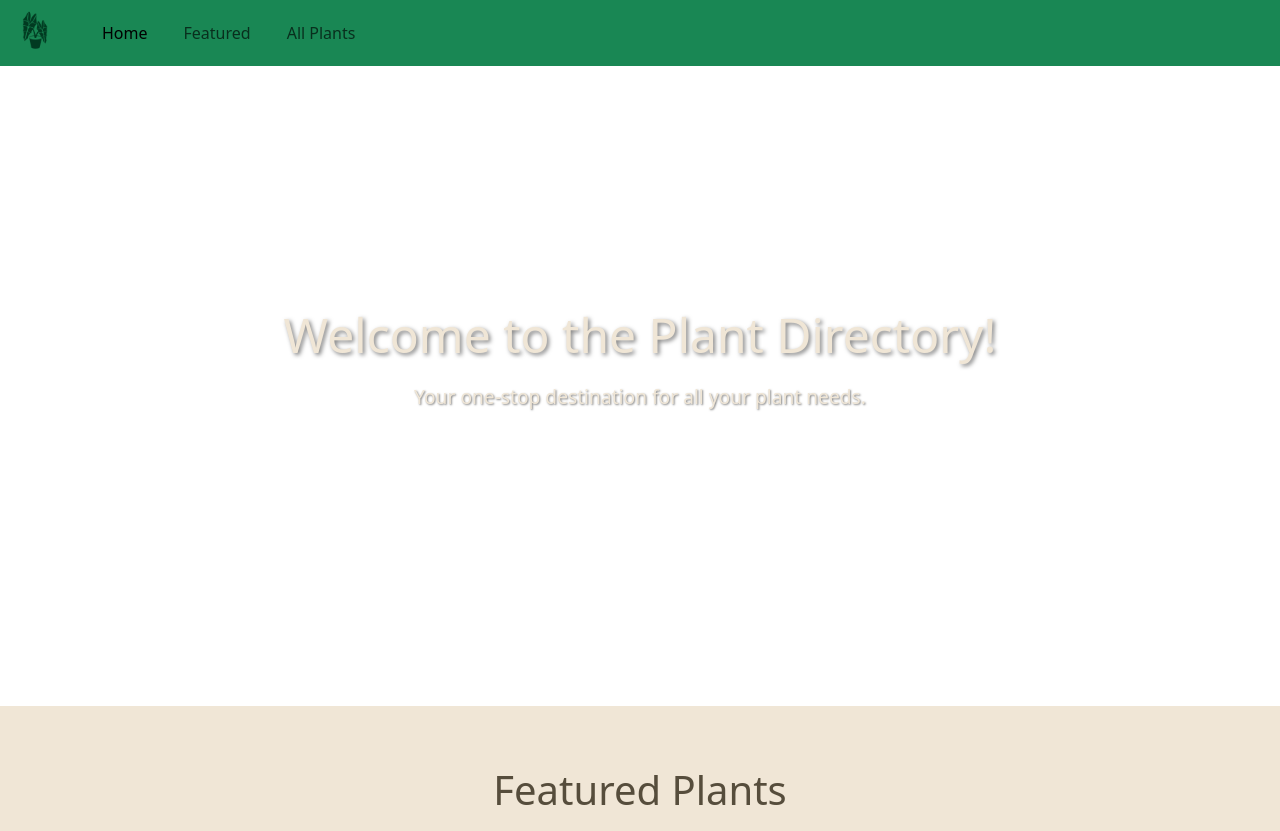
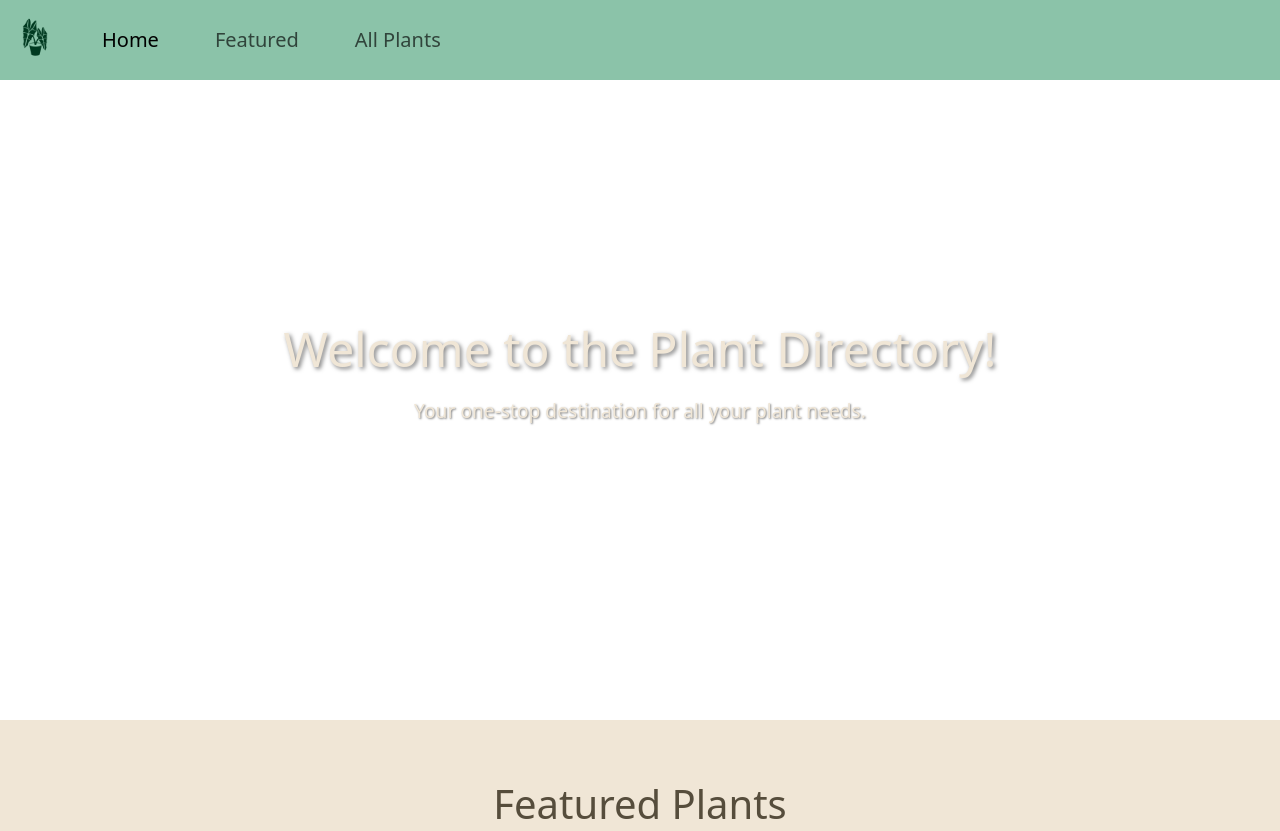
Before and after one commit to tysh14/cfg-plant-website, a plain HTML site: page All plants page.html in a window 1280 px wide. Shown: the top 831 px of the page. Drawn offline with nearby package versions, Linux system fonts and the light colour scheme; a script that the page names is missing.

Commit message:
Update styles.css

```diff
--- a/styles.css
+++ b/styles.css
@@ -1,3 +1,22 @@
+
+body nav{
+    height: 10vh;
+}
+
+.bg-success {
+    --bs-bg-opacity: 0.5;
+}
+
+.navbar-items{
+    font-size: 20px;;
+}
+
+nav li {
+    display: inline-block;
+    margin-right: 20px; /* Adjust the value as needed */
+}
+
+
 * {
     margin: 0;
     padding: 0;
```
